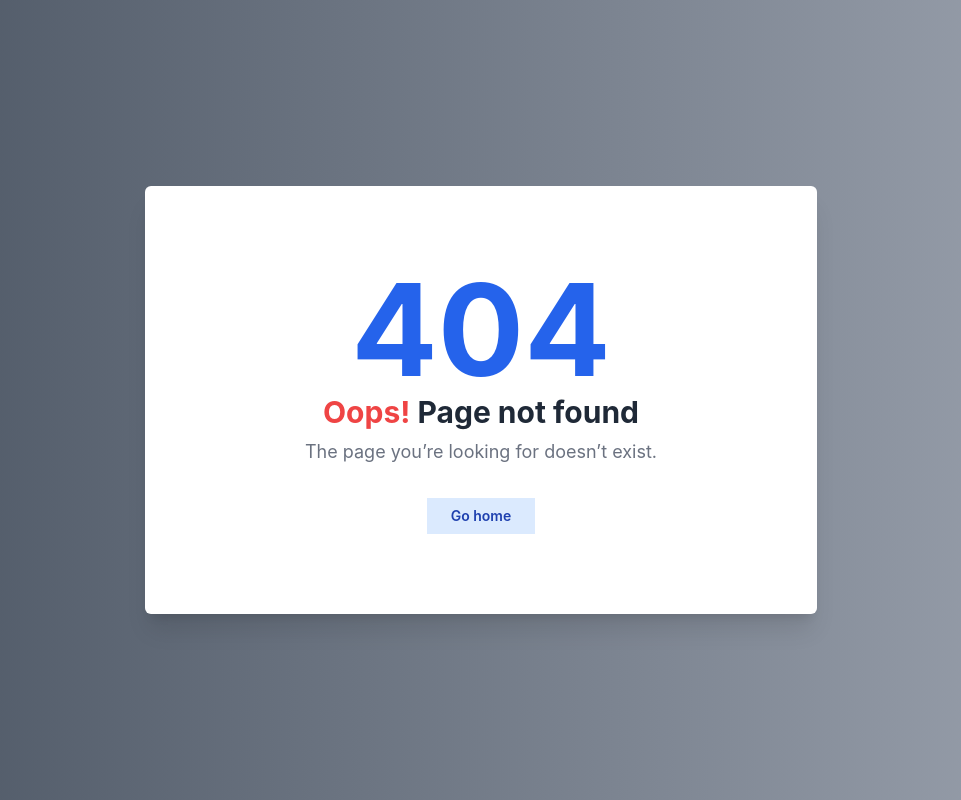
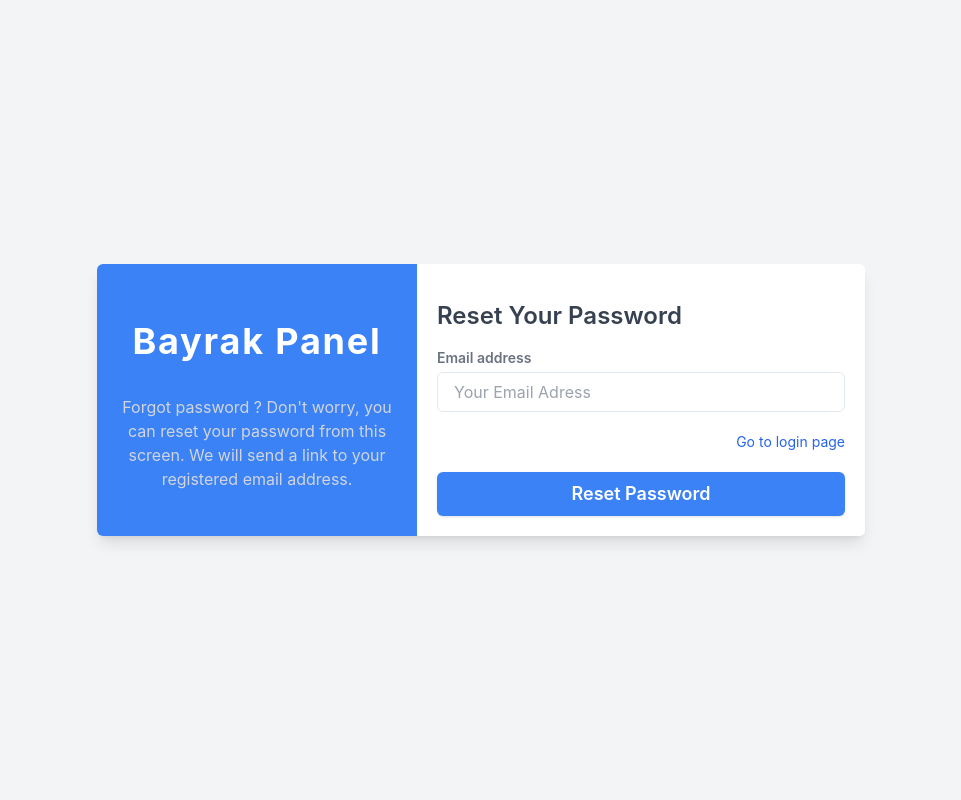
Before and after one commit to tolgabayra/CRM_CLIENT, a React (Vite) app: page /forget_password in a window 1280 px wide. Before the commit this address led to /404. Shown: the whole page, without its empty margins (159-1120 px from the left). Built offline with nearby package versions, Linux system fonts and the light colour scheme.

Commit message:
forget_password page tasarımı

```diff
--- /dev/null
+++ b/src/pages/ForgetPassword.jsx
@@ -0,0 +1,55 @@
+import React from 'react'
+import { Input } from '@chakra-ui/react'
+import { Link } from 'react-router-dom'
+
+
+export default function ForgetPassword() {
+    return (
+        <div>
+            <div className="flex items-center min-h-screen p-4 bg-gray-100 lg:justify-center">
+                <div
+                    className="flex flex-col overflow-hidden bg-white rounded-md shadow-lg max md:flex-row md:flex-1 lg:max-w-screen-md"
+                >
+                    <div
+                        className="p-4 py-6 text-white bg-blue-500 md:w-80 md:flex-shrink-0 md:flex md:flex-col md:items-center md:justify-evenly"
+                    >
+                        <div className="my-3 text-4xl font-bold tracking-wider text-center">
+                            <a href="#">Bayrak Panel</a>
+                        </div>
+                        <p className="mt-6 font-normal text-center text-gray-300 md:mt-0">
+                            Forgot password ? Don't worry, you can reset your password from this screen. We will send a link to your registered email address.
+                        </p>
+
+
+                    </div>
+                    <div className="p-5 bg-white md:flex-1">
+                        <h3 className="my-4 text-2xl font-semibold text-gray-700">Reset Your Password</h3>
+                        <form action="#" className="flex flex-col space-y-5">
+                            <div className="flex flex-col space-y-1">
+                                <label for="email" className="text-sm font-semibold text-gray-500">Email address</label>
+                                <Input placeholder='Your Email Adress' />
+                            </div>
+                            <div className="flex flex-col space-y-1">
+                                <div className="flex justify-end">
+                                    <Link to="/login"
+                                        className="text-sm text-blue-600 hover:underline focus:text-blue-800">Go to login page</Link>
+                                </div>
+
+                            </div>
+
+                            <div>
+                                <button
+                                    type="submit"
+                                    className="w-full px-4 py-2 text-lg font-semibold text-white transition-colors duration-300 bg-blue-500 rounded-md shadow hover:bg-blue-600 focus:outline-none focus:ring-blue-200 focus:ring-4"
+                                >
+                                    Reset Password
+                                </button>
+                            </div>
+
+                        </form>
+                    </div>
+                </div>
+            </div>
+        </div>
+    )
+}
--- a/src/pages/Register.jsx
+++ b/src/pages/Register.jsx
@@ -30,10 +30,23 @@ export default function Register() {
           <div className="p-5 bg-white md:flex-1">
             <h3 className="my-4 text-2xl font-semibold text-gray-700">Account Login</h3>
             <form action="#" className="flex flex-col space-y-5">
-              <div className="flex flex-col space-y-1">
-                <label for="email" className="text-sm font-semibold text-gray-500">Email address</label>
-                <Input placeholder='Basic usage' />
-              </div>
+            <div class="mb-1 md:flex md:justify-between">
+								<div class="mb-4 md:mr-2 md:mb-0">
+									<label class="block mb-2 text-sm font-bold text-gray-700" for="firstName">
+										First Name
+									</label>
+                  <Input placeholder='Basic usage' />
+
+								</div>
+								<div class="md:ml-2">
+									<label class="block mb-2 text-sm font-bold text-gray-700" for="lastName">
+										Last Name
+									</label>
+                                    <Input placeholder='Basic usage' />
+
+
+								</div>
+							</div>
                 <div className="flex flex-col space-y-1">
                 <label for="email" className="text-sm font-semibold text-gray-500">Email address</label>
                 <Input placeholder='Basic usage' />
--- a/src/routes.jsx
+++ b/src/routes.jsx
@@ -9,6 +9,7 @@ import Products from './pages/Products'
 import Notfound from "./pages/Page404"
 import Users from './pages/Users';
 import Home from './pages/Home';
+import ForgetPassword from './pages/ForgetPassword';
 
 
 
@@ -36,6 +37,10 @@ export default function Router(){
             element: <Register />
         },
         {
+            path: "forget_password",
+            element: <ForgetPassword />
+        },
+        {
             path: "/",
             children: [
                 { path: '/', element: <Navigate to="/dashboard/home" /> },
```
